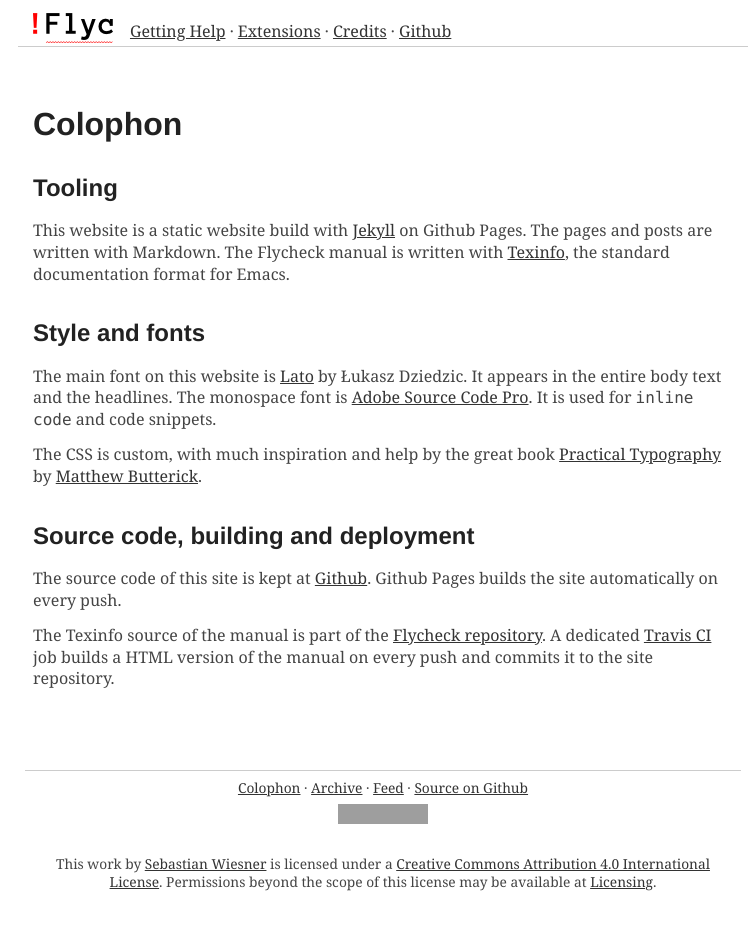
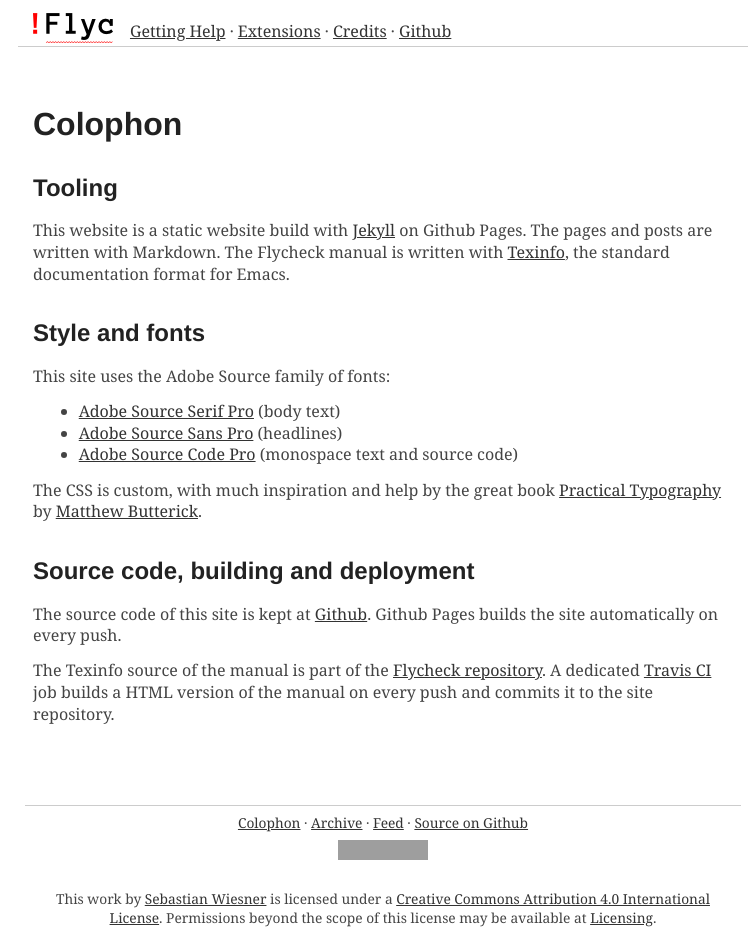
Before and after one commit to cmarqu/flycheck.github.io, a Jekyll site: the page built from colophon.md, in a window 1280 px wide. Shown: the whole page, without its empty margins (257-1009 px from the left). Built offline with Jekyll 4.4.1, drawn with Linux system fonts in a browser that asks for light colours; some web fonts are replaced; before the commit the page ends 907 px from its top, so only the background shows below that; grey boxes are pictures that could not be loaded.

Commit message:
Update colophon and licensing
We forgot these when we changed fonts a while back

```diff
--- a/colophon.md
+++ b/colophon.md
@@ -16,15 +16,18 @@
 Style and fonts
 ===============
 
-The main font on this website is [Lato][] by Łukasz Dziedzic.  It appears in the
-entire body text and the headlines. The monospace font is
-[Adobe Source Code Pro][].  It is used for `inline code` and code snippets.
+This site uses the Adobe Source family of fonts:
+
+- [Adobe Source Serif Pro](https://github.com/adobe-fonts/source-serif-pro)
+  (body text)
+- [Adobe Source Sans Pro](https://github.com/adobe-fonts/source-sans-pro)
+  (headlines)
+- [Adobe Source Code Pro](https://github.com/adobe-fonts/source-code-pro)
+  (monospace text and source code)
 
 The CSS is custom, with much inspiration and help by the great book
 [Practical Typography][] by [Matthew Butterick][].
 
-[Lato]: http://www.latofonts.com
-[Adobe Source Code Pro]: https://github.com/adobe-fonts/source-code-pro
 [Matthew Butterick]: http://practicaltypography.com/end-credits.html#bio
 [Practical Typography]: http://practicaltypography.com/
 
```
Also changed, not shown: licensing.md (+3 -2 lines).
